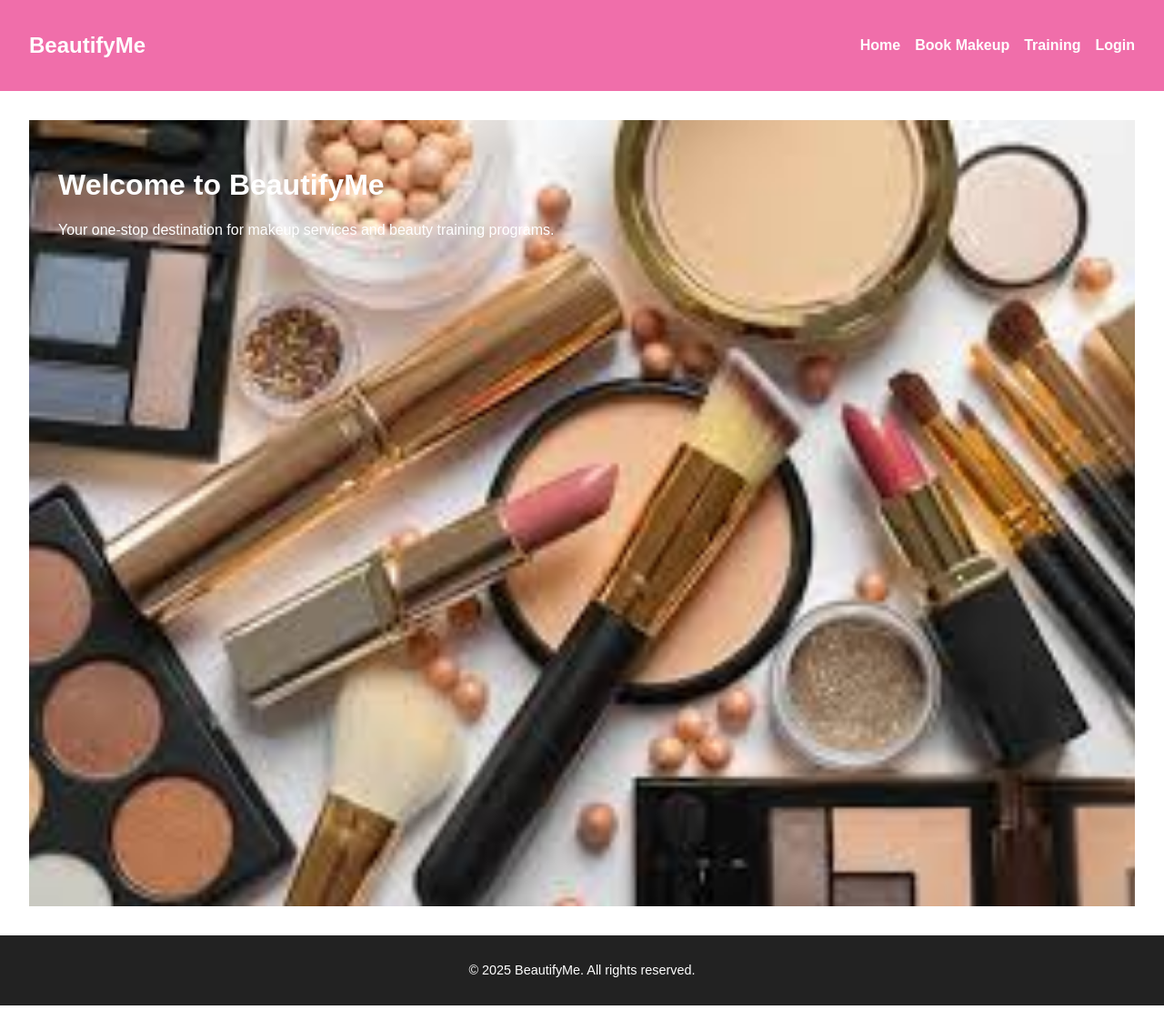
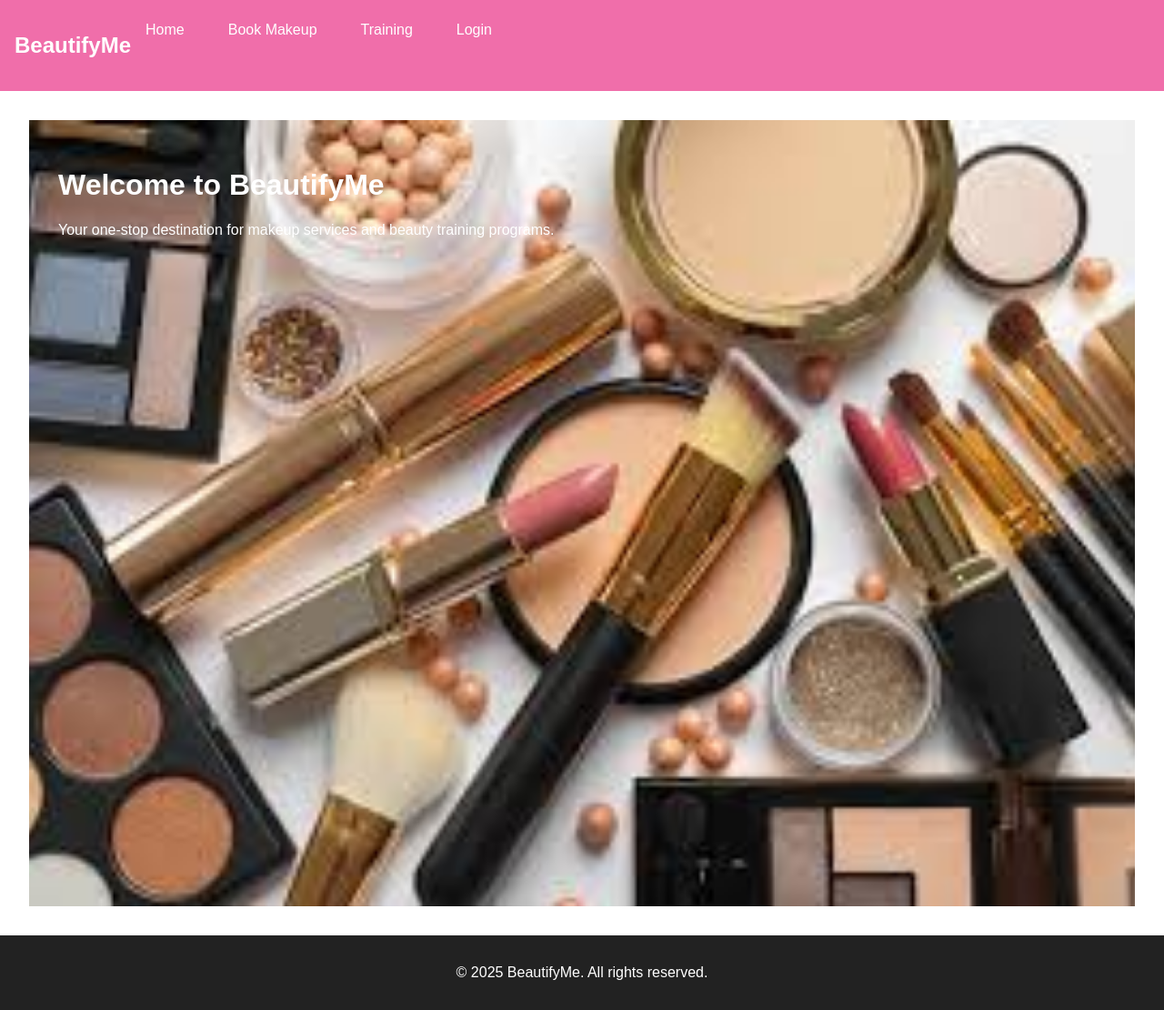
Before and after one commit to B-jana/bweb, a React (Create React App) app: page / in a window 1280 px wide. Shown: the whole page at 91% size. Built offline with nearby package versions, Linux system fonts and the light colour scheme.

Commit message:
Update App.css

```diff
--- a/src/App.css
+++ b/src/App.css
@@ -2,20 +2,15 @@ body {
   font-family: Arial, sans-serif;
   margin: 0;
   padding: 0;
-  min-height: 100vh;
-  display: flex;
-  flex-direction: column;
 }
 
-/* Navbar */
+/* Desktop Navbar */
 .navbar {
   background: #f06eaa;
-  padding: 1rem 2rem;
-  display: flex;
-  justify-content: space-between;
-  align-items: center;
+  padding: 1rem;
+  display: none;  /* hidden on mobile by default */
+  justify-content: flex-start; /* align links to left */
   color: white;
-  flex-wrap: wrap; /* wrap on small screens */
 }
 
 .navbar ul {
@@ -24,23 +19,69 @@ body {
   gap: 1rem;
   margin: 0;
   padding: 0;
-  flex-wrap: wrap; /* wrap on small screens */
+}
+
+.navbar ul li {
+  cursor: pointer;
+  padding: 0.5rem 1rem;
+  border-radius: 4px;
+  transition: background-color 0.3s ease;
+}
+
+.navbar ul li:hover,
+.navbar ul li.selected {
+  background-color: #e91e63;
+  color: white;
 }
 
 .navbar ul li a {
   color: white;
   text-decoration: none;
-  font-weight: 600;
 }
 
-.navbar ul li a:hover {
-  text-decoration: underline;
+/* Sidebar for Mobile */
+.sidebar {
+  background: #f5f5f5;
+  padding: 1rem;
+  border-right: 1px solid #ccc;
+  width: 200px;
+  height: 100vh;
+  position: fixed;
+  top: 0;
+  left: 0;
+  overflow-y: auto;
+  display: block; /* visible on mobile */
 }
 
-/* Main content to push footer down */
+.sidebar h3 {
+  margin-top: 0;
+}
+
+.sidebar ul {
+  list-style: none;
+  padding: 0;
+  margin: 0;
+}
+
+.sidebar ul li {
+  padding: 10px;
+  margin-bottom: 10px;
+  cursor: pointer;
+  border-radius: 5px;
+  color: black;
+  transition: background-color 0.3s ease;
+}
+
+.sidebar ul li:hover,
+.sidebar ul li.selected {
+  background-color: #e91e63;
+  color: white;
+}
+
+/* Main content area */
 .main-content {
-  flex: 1 0 auto; /* allow growing */
   padding: 2rem;
+  margin-left: 200px; /* push right by sidebar width */
 }
 
 /* Footer */
@@ -48,26 +89,18 @@ body {
   background: #222;
   color: #fff;
   text-align: center;
-  padding: 1rem 2rem;
-  flex-shrink: 0; /* don’t shrink */
-  font-size: 0.9rem;
+  padding: 1rem;
 }
 
-/* Form styles */
-form {
-  display: flex;
-  flex-direction: column;
-  gap: 1rem;
-  max-width: 400px;
-  margin: auto;
-}
-
-/* Responsive tweaks */
-@media (max-width: 600px) {
+/* Responsive: On desktop, hide sidebar and show navbar */
+@media (min-width: 768px) {
+  .sidebar {
+    display: none;
+  }
   .navbar {
-    justify-content: center;
+    display: flex;
   }
-  .navbar ul {
-    justify-content: center;
+  .main-content {
+    margin-left: 0;
   }
 }
```
